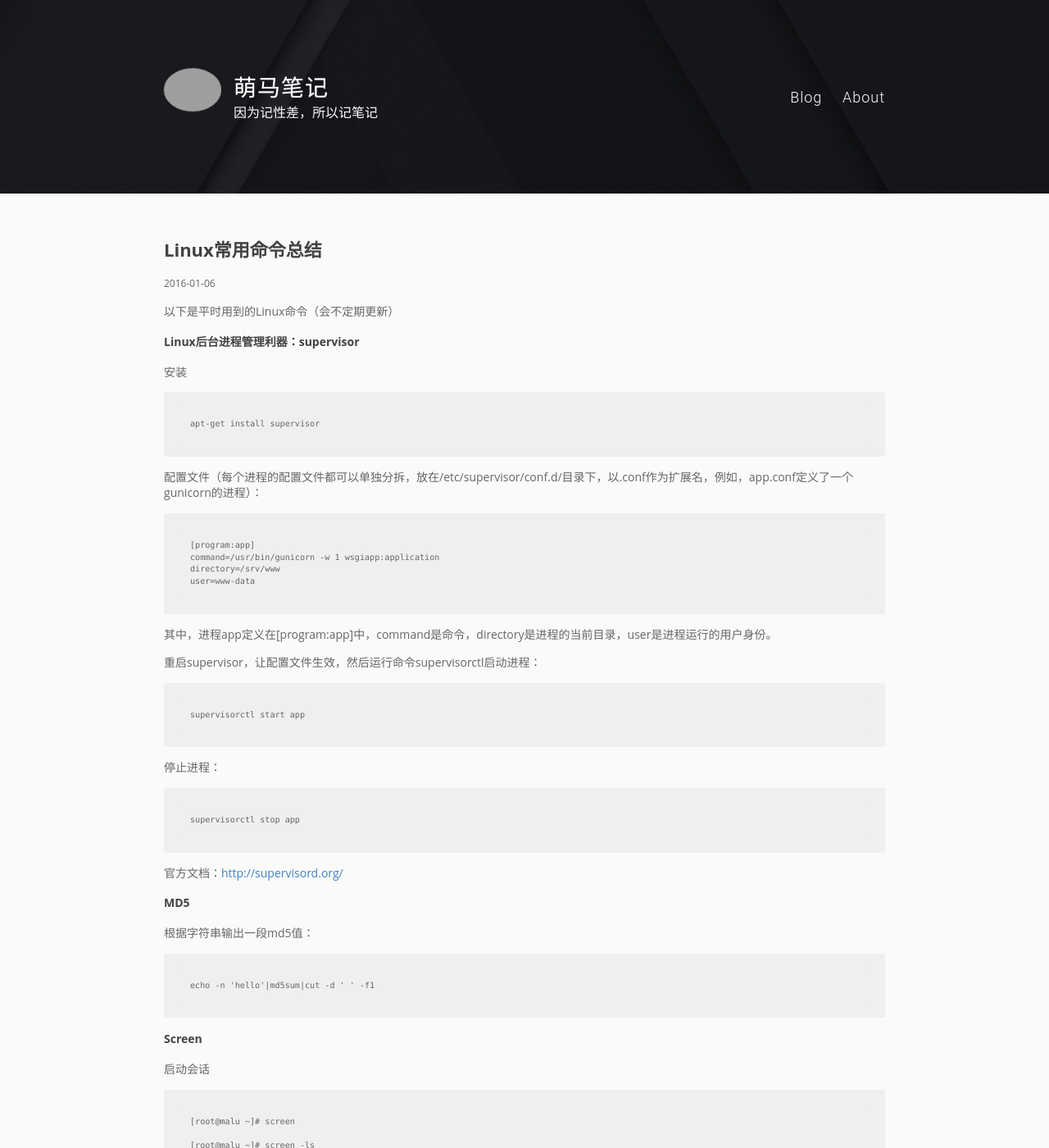
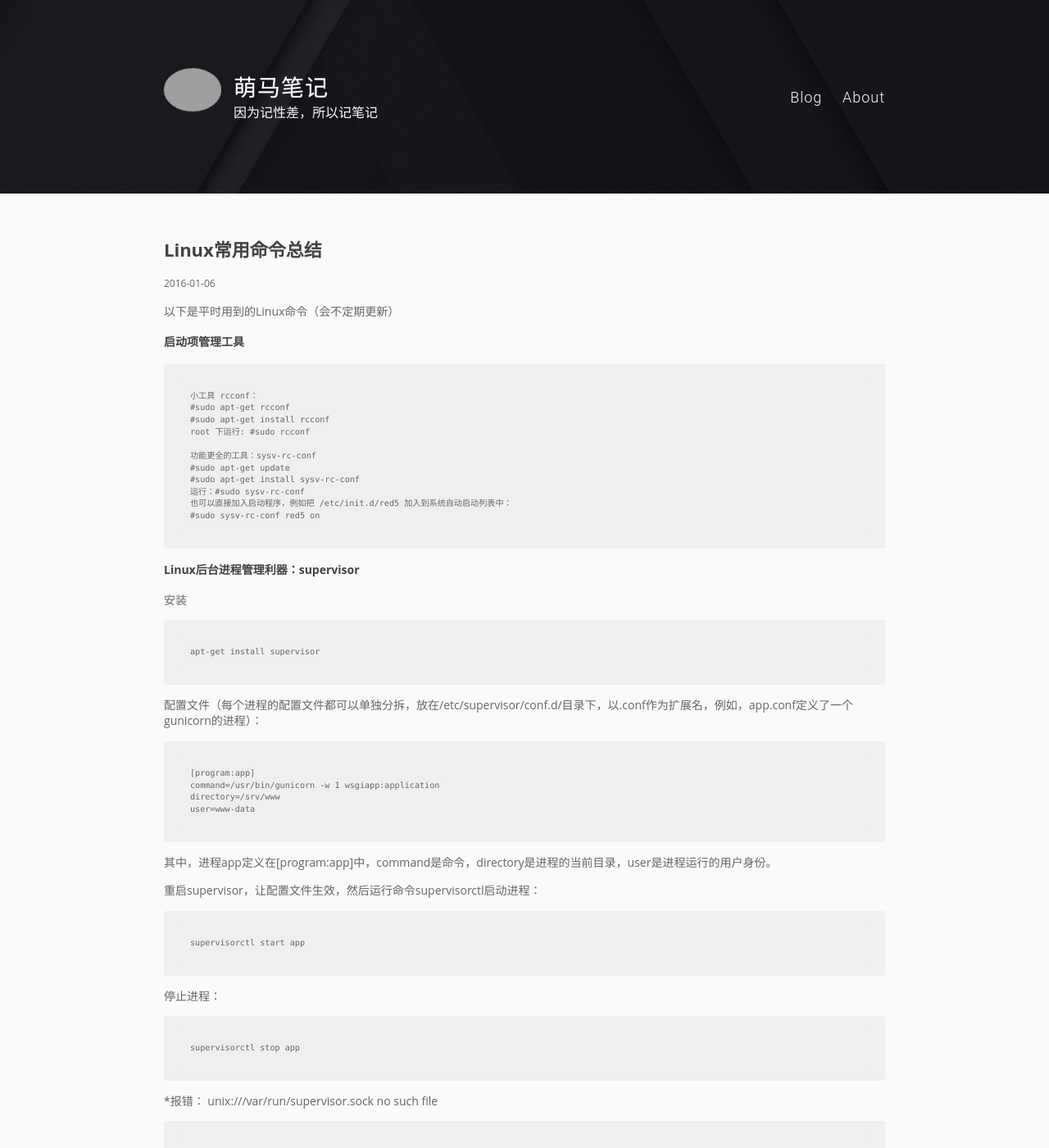
Before and after one commit to pingmalu/pingmalu.github.io, a Jekyll site: the page built from _posts/2016-01-06-Linux常用命令总结.md, in a window 1280 px wide and 1400 px high. Shown: the whole window at 82% size. Built offline with Jekyll 4.4.1, drawn with Linux system fonts in a browser that asks for light colours; nearby versions of some CDN libraries; some of the changed text lies outside the part shown; grey boxes are pictures that could not be loaded.

Commit message:
'update'

```diff
--- a/_posts/2016-01-06-Linux常用命令总结.md
+++ b/_posts/2016-01-06-Linux常用命令总结.md
@@ -3,6 +3,22 @@ layout: post
 title: Linux常用命令总结
 ---
 以下是平时用到的Linux命令（会不定期更新）
+
+
+### 启动项管理工具
+
+	小工具 rcconf：
+	#sudo apt-get rcconf
+	#sudo apt-get install rcconf
+	root 下运行: #sudo rcconf
+
+	功能更全的工具：sysv-rc-conf
+	#sudo apt-get update
+	#sudo apt-get install sysv-rc-conf
+	运行：#sudo sysv-rc-conf
+	也可以直接加入启动程序，例如把 /etc/init.d/red5 加入到系统自动启动列表中：
+	#sudo sysv-rc-conf red5 on
+
 
 ### Linux后台进程管理利器：supervisor
 
@@ -26,6 +42,13 @@ title: Linux常用命令总结
 停止进程：
 
 	supervisorctl stop app
+
+*报错： unix:///var/run/supervisor.sock no such file
+
+	sudo touch /var/run/supervisor.sock
+	sudo chmod 777 /var/run/supervisor.sock
+	sudo service supervisor restart
+
 
 官方文档：[http://supervisord.org/](http://supervisord.org/)
 
```
